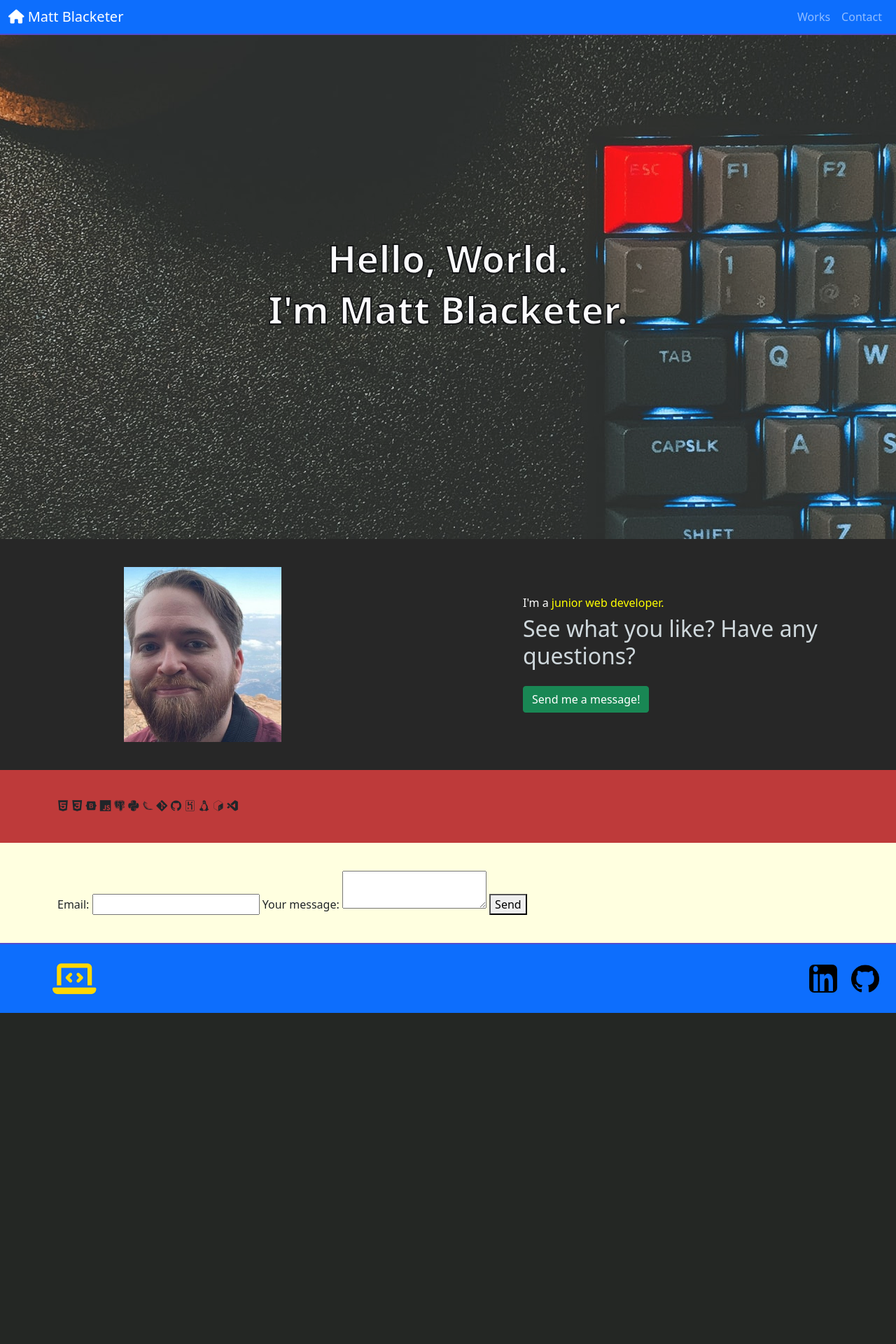
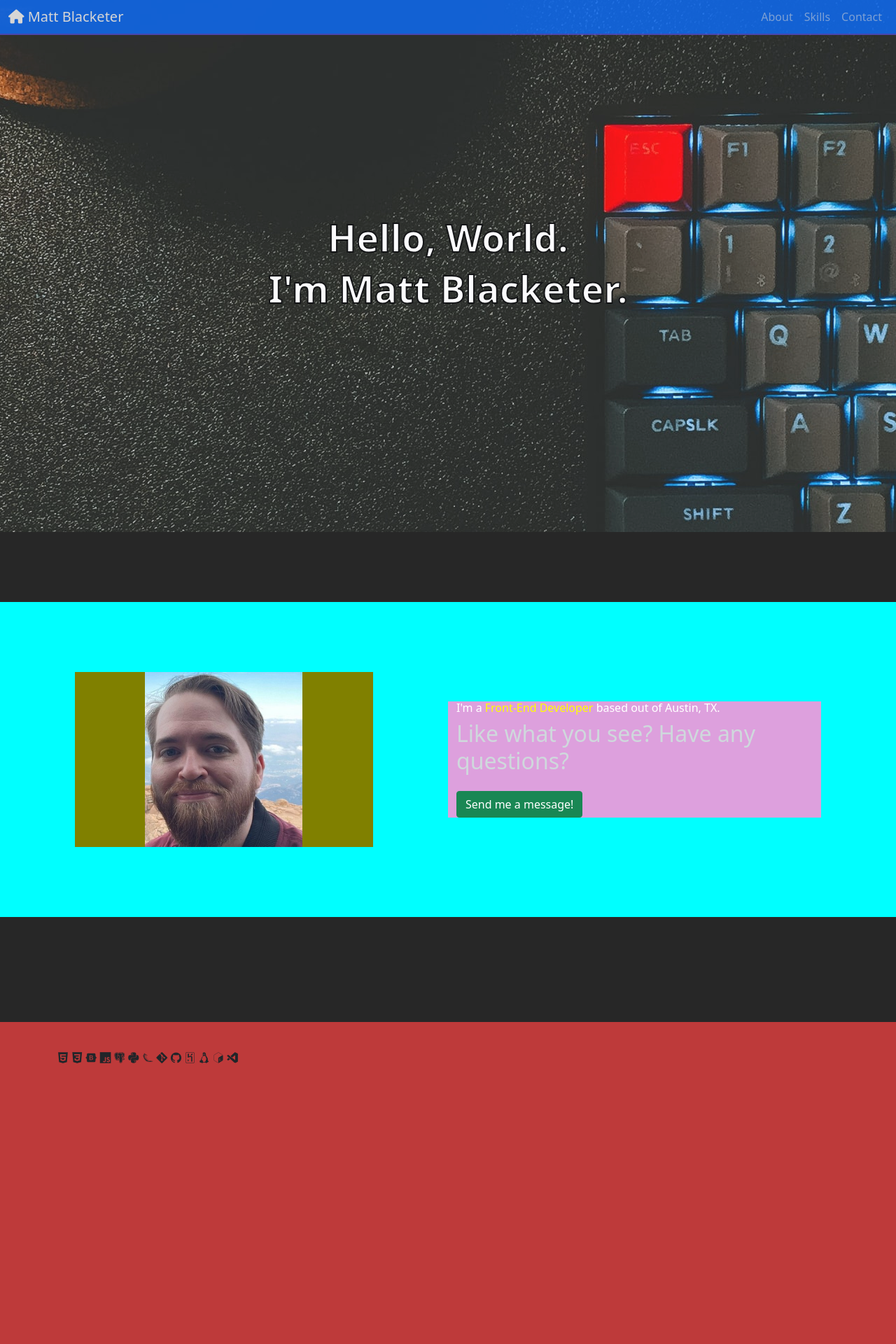
Before and after one commit to Blacketermatthew/portfolio, a Flask app: page / in a window 1280 px wide. Shown: the top 1920 px of the page at 70% size. Before the commit the page ends 1447 px from the top, so only its background shows below. Run offline with Flask 2, Linux system fonts and the light colour scheme; some libraries are stand-ins or nearby versions.

Commit message:
Added background colors to help with arranging the About section

```diff
--- a/app/static/css/main.css
+++ b/app/static/css/main.css
@@ -7,33 +7,26 @@ html, body {
 }
 
 .navbar {
+    position: fixed;
+    z-index: 1;
     top: 0;
     height: 50px;
+    width: 100%;
     border-bottom: 2px solid #504ecf;
+    opacity: 80%;
 }
 
 
-/* .dropdown-menu {
-    background-color: grey;
-}
-
-
-
-.container-fluid, .navbar {
-    background-color: #ff5e2d;
-} */
-
-.section.top {
+/* HOME ----------------------------------------------------------*/
+/* .section.top { */
+#home {
     background: url('../img/coffee_keyboard_background.jpg') center center no-repeat;
     opacity: .9;
-    /* color: white; */
-    height: 90%;
+    height: 95%;
     /* width: 100%; */
     display: flex;
     align-items: center;
 }
-
-
 
 .index-message {
     width: 900px;
@@ -47,39 +40,75 @@ html, body {
     color: white;
     -webkit-text-stroke: 2px black;
 }
-/*
-.contact-container {
-    background-color: #d324bc;
-} */
 
-.section.second {
+
+
+/* ABOUT ----------------------------------------------------------*/
+/* .section.second { */
+#about {
     /* height: 100%; */
     background-color: #272727;
     color: white;
-    padding: 40px 0;
+    height: 700px;
+    padding: 100px 0;
 }
 
-.section.second h2 {
+/* .section.second h2 { */
+#about h2 {
     color: #CFD8DC;
+}
+
+#about-content {
+    margin: 0px;
+    padding: 100px 0px;
+    /* width: 100%; */
 }
 
 #profile-pic {
     height: 250px;
     width: 225px;
+    display:block;  /* NOTE: Look up why this works to center */
+    margin:auto;
 }
 
-.section.skills {
+.style-box {
+    border: 3px solid;
+}
+
+.style-box.inner {
+    border-color: magenta;
+    height: 275px;
+    width: 250px;
+}
+
+.style-box.outer {
+    border-color: gold;
+    height: 300px;
+    width: 275px;
+}
+
+
+
+
+/* SKILLS ----------------------------------------------------------*/
+/* .section.skills { */
+#skills {
+    height: 700px;
     padding: 40px 0;
     background-color: #be3a3a;
 }
 
-.section.contact {
+
+/* CONTACT ----------------------------------------------------------*/
+/* .section.contact { */
+#contact {
+    height: 700px;
     padding: 40px 0;
     background-color: #ffffe0;
 }
 
+
 /* FOOTER ---------------------------------------------------------- */
-
 #the-footer {
     background: #0d6efd;
     color: white;
--- a/app/templates/includes/nav.html
+++ b/app/templates/includes/nav.html
@@ -1,33 +1,30 @@
 <nav class="navbar navbar-expand-lg navbar-dark bg-primary">
     <div class="container-fluid">
-      <a class="navbar-brand" href="{{ url_for('index') }}">
+      <!-- <a class="navbar-brand" href="{{ url_for('index') }}"> -->
+        <a class="navbar-brand" href="#home">
         <i class="fas fa-home"></i>
         Matt Blacketer</a>
       <button class="navbar-toggler" type="button" data-bs-toggle="collapse" data-bs-target="#navbarSupportedContent" aria-controls="navbarSupportedContent" aria-expanded="false" aria-label="Toggle navigation">
         <span class="navbar-toggler-icon"></span>
       </button>
 
+
+
       <div class="collapse navbar-collapse" id="navbarSupportedContent">
         <ul class="navbar-nav ms-auto mb-2 mb-lg-0">
+
           <li class="nav-item">
-            <a class="nav-link" aria-current="page" href="{{ url_for('works') }}">Works</a>
+            <a class="nav-link" aria-current="page" href="#about">About</a>
           </li>
 
-          <!-- <li class="nav-item dropdown">
-            <a class="nav-link dropdown-toggle" href="#" id="navbarDropdown" role="button" data-bs-toggle="dropdown" aria-expanded="false">
-              Items
-            </a>
-
-            <ul class="dropdown-menu dropdown-menu-dark bg-primary" aria-labelledby="navbarDropdown">
-              <li><a class="dropdown-item" href="#">Item 1</a></li>
-              <li><a class="dropdown-item" href="#">Item 2</a></li>
-              <li><hr class="dropdown-divider"></li>
-              <li><a class="dropdown-item" href="#">Other Item</a></li>
-            </ul>
-          </li> -->
+          <li class="nav-item">
+            <!-- <a class="nav-link" aria-current="page" href="{{ url_for('works') }}">Works</a> -->
+            <a class="nav-link" aria-current="page" href="#skills">Skills</a>
+          </li>
 
           <li class="nav-item">
-            <a class="nav-link" href="{{ url_for('contact') }}">Contact</a>
+            <!-- <a class="nav-link" href="{{ url_for('contact') }}">Contact</a> -->
+            <a class="nav-link" href="#contact">Contact</a>
           </li>
         </ul>
 
--- a/app/templates/index.html
+++ b/app/templates/index.html
@@ -6,32 +6,40 @@
 {% endblock %}
 
 {% block body %}
-    <div class="section top">
+
+    <section id="home">
+    <!-- <div class="section top"> -->
         <div class="index-message">
             <h1>Hello, World.</h1>
             <h1>I'm Matt Blacketer.</h1>
         </div>
-    </div>
+    <!-- </div> -->
+    </section>
 
-    <div class="section second">
-        <div class="container">
-            <div class="row align-items-center">
-                <div class="col-lg-4 offset-lg-1">
-                    <img id="profile-pic" src="../static/img/Me.jpg">
-                </div>
-                <div class="col-lg-5 offset-lg-2">
-                    <h6>I'm a <span style="color: yellow">junior web developer.</span></h6>
-                    <h2>See what you like?  Have any questions?</h2>
-                    <a href="{{ url_for('contact') }}" class="btn btn-md btn-success mt-3">Send me a message!</a>
-                    <!-- <p class="lead">Send me a message!</p> -->
-                </div>
+    <!-- <div class="section second"> -->
+    <section id="about" class="about">
+        <div id="about-content" class="row align-items-center" style="background-color: aqua;">
 
+            <div class="col-lg-4 offset-lg-1" style="background-color: olive;">
+                <!-- <div class="style-box outer">
+                    <div class="style-box inner"> -->
+                        <img id="profile-pic" src="../static/img/Me.jpg">
+                    <!-- </div>
+                </div> -->
+            </div>
 
+            <div class="col-lg-5 offset-lg-1" style="background-color: plum;">
+                <h6>I'm a <span style="color: yellow">Front-End Developer</span> based out of Austin, TX.</h6>
+                <h2>Like what you see?  Have any questions?</h2>
+                <!-- <a href="{{ url_for('contact') }}" class="btn btn-md btn-success mt-3">Send me a message!</a> -->
+                <a href="#contact" class="btn btn-md btn-success mt-3">Send me a message!</a>
             </div>
         </div>
-    </div>
+    </section>
+    <!-- </div> -->
 
-    <div class="section skills">
+    <!-- <div class="section skills"> -->
+    <section id="skills">
         <div class="container">
             <i class="devicon-html5-plain"></i>
             <i class="devicon-css3-plain"></i>
@@ -49,9 +57,11 @@
             <i class="devicon-bash-plain"></i>
             <i class="devicon-vscode-plain"></i>
         </div>
-    </div>
+    </section>
+    <!-- </div> -->
 
-    <div class="section contact">
+    <!-- <div id="contact" class="section"> -->
+    <section id="contact">
         <div class="container">
             <form action="https://formspree.io/f/mnqwqdvj" method="POST">
             <label>
@@ -66,6 +76,7 @@
             <button type="submit">Send</button>
             </form>
         </div>
-    </div>
+    </section>
+    <!-- </div> -->
 
 {% endblock %}
```
